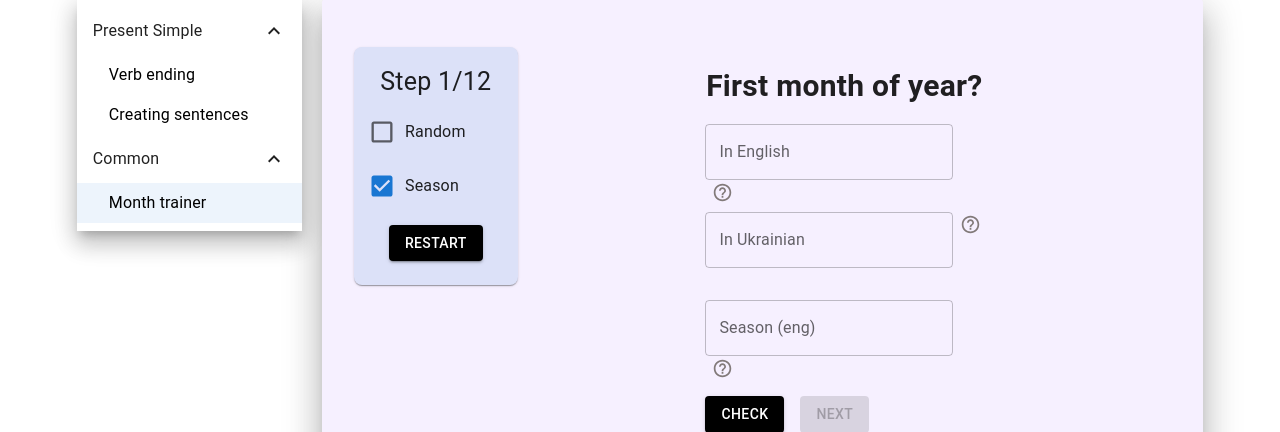
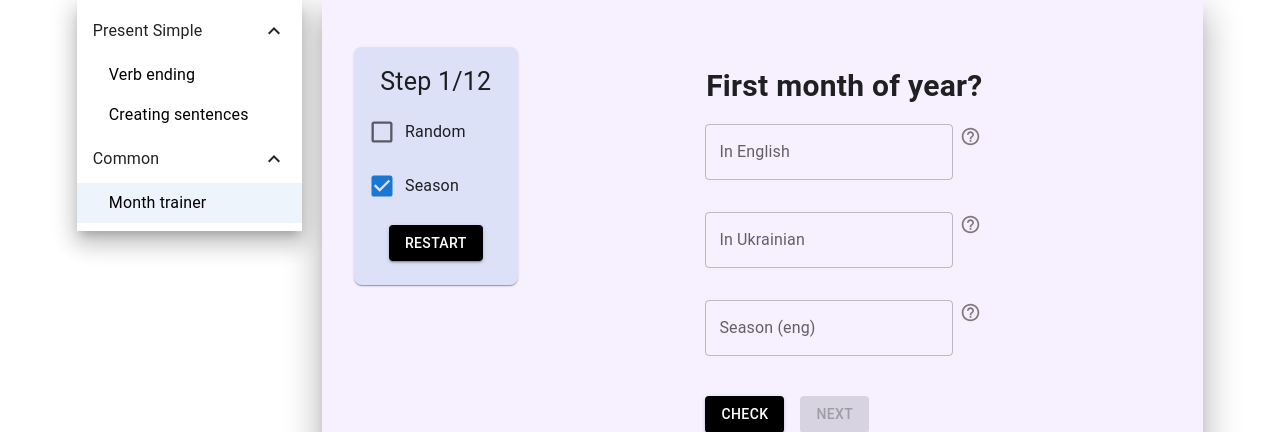
Before and after one commit to EvanMendax/git-gud-english, a React (Create React App) app: page /monthTrainer in a window 1280 px wide. Shown: the part 85-517 px from the top of the page. Built offline with nearby package versions, Linux system fonts and the light colour scheme.

Commit message:
update mouth trainer
now you can see right answer when you click 'help' button

```diff
--- a/src/Common/HelpButton.tsx
+++ b/src/Common/HelpButton.tsx
@@ -6,18 +6,15 @@ import {Tooltip} from "@mui/material";
 import {fieldNames} from "../Exercises/MonthTrainer/MouthExercise";
 
 interface props {
-    showRightAnswer: (fieldName: fieldNames, rightAnswer: string) => void
-    fieldName: fieldNames
-    rightAnswer: string
+    showRightAnswer: () => void
 }
-export const HelpButton:React.FC<props> = ({showRightAnswer, fieldName, rightAnswer}) => {
 
-    const handleClick = () => showRightAnswer(fieldName, rightAnswer)
+export const HelpButton: React.FC<props> = ({showRightAnswer}) => {
 
     return (
         <Box sx={{ml: 0.5}}>
             <Tooltip title="Find out the rigth ansver" placement={'top'}>
-                <IconButton sx={{p: 0.3}} onClick={handleClick}>
+                <IconButton sx={{p: 0.3}} onClick={() => showRightAnswer()}>
                     <HelpOutlineIcon sx={{color: '#827a7a', fontSize: 21, '&:hover': {color: '#1e69a1'}}}/>
                 </IconButton>
             </Tooltip>
--- a/src/Exercises/MonthTrainer/MouthExercise.tsx
+++ b/src/Exercises/MonthTrainer/MouthExercise.tsx
@@ -33,15 +33,25 @@ const MouthExercise: React.FC<props> = ({exercise, step, setCurrentStep, isSeaso
         formState: {errors}
     } = useForm<formAnswer>();
     const [isCompleted, setIsCompleted] = useState(false)
+    const [completedQuestion, setCompletedQuestion] = useState(
+        [false, false, false]
+    )
 
 
-    const showRightAnswer = (fieldName: fieldNames, rightAnswer: string) => {
+    const showRightAnswer = (fieldName: fieldNames, rightAnswer: string, fieldIndex: number) => {
         setValue(fieldName, rightAnswer)
-        setIsCompleted(true)
+        debugger
+        setCompletedQuestion(prevState => {
+            return prevState.map((value, index) => {
+                if (index === fieldIndex) return true
+                return value
+            });
+        })
     }
     const nextStep = () => {
         setCurrentStep(step + 1)
         setIsCompleted(false)
+        setCompletedQuestion([false, false, false])
         setValue('engAnswer', '')
         setValue('uaAnswer', '')
         setValue('seasonAnswer', '')
@@ -65,40 +75,47 @@ const MouthExercise: React.FC<props> = ({exercise, step, setCurrentStep, isSeaso
             });
         } else answers.push(1)
         if (answers.length === 3 || (2 && !isSeason)) {
+            setCompletedQuestion([true, true, true])
             setIsCompleted(true)
         }
     })
 
+    console.log(completedQuestion)
     return (
         <Box sx={{display: 'flex', alignItems: 'center', flexDirection: 'column', p: 4}}>
             <Typography sx={{fontSize: 30, fontWeight: 600, pb: 1}}>
                 {exercise.question}
             </Typography>
             <form onSubmit={onSubmit}>
-                <Box sx={{m: 1, height: 80}}>
-                    <TextField autoComplete={'off'} focused={isCompleted}
+                <Box sx={{m: 1, height: 80, display: 'flex'}}>
+                    <TextField autoComplete={'off'} focused={completedQuestion[0]}
                                color='success' {...register("engAnswer", registerOptions)}
                                label='In English' variant='outlined' error={!!errors.engAnswer}
                                helperText={errors.engAnswer?.message || ''}/>
-                    <HelpButton showRightAnswer={showRightAnswer} rightAnswer={exercise.engAnswer[0]}
-                                fieldName={'engAnswer'}/>
+                    <HelpButton showRightAnswer={
+                        () => showRightAnswer('engAnswer', exercise.engAnswer[0], 0)
+                    }/>
                 </Box>
                 <Box sx={{m: 1, height: 80, display: 'flex'}}>
-                    <TextField focused={isCompleted} color='success' {...register("uaAnswer", registerOptions)}
+                    <TextField focused={completedQuestion[1]} color='success'
+                               {...register("uaAnswer", registerOptions)}
                                label='In Ukrainian' variant='outlined' error={!!errors.uaAnswer}
                                helperText={errors.uaAnswer?.message || ''}
                     />
-                    <HelpButton showRightAnswer={showRightAnswer} rightAnswer={exercise.uaAnswer[0]}
-                                fieldName={'uaAnswer'}/>
+                    <HelpButton showRightAnswer={
+                        () => showRightAnswer('uaAnswer', exercise.uaAnswer[0], 1)
+                    }/>
                 </Box>
                 {
                     isSeason
-                        ? <Box sx={{m: 1, height: 80}}>
-                            <TextField focused={isCompleted} color='success' {...register("seasonAnswer", registerOptions)}
+                        ? <Box sx={{m: 1, height: 80, display: 'flex'}}>
+                            <TextField focused={completedQuestion[2]}
+                                       color='success' {...register("seasonAnswer", registerOptions)}
                                        label='Season (eng)' variant='outlined' error={!!errors.seasonAnswer}
                                        helperText={errors.seasonAnswer?.message || ''}/>
-                            <HelpButton showRightAnswer={showRightAnswer} rightAnswer={exercise.engSeason[0]}
-                                        fieldName={'seasonAnswer'}/>
+                            <HelpButton showRightAnswer={() => showRightAnswer(
+                                'seasonAnswer', exercise.engSeason[0], 2
+                            )}/>
                         </Box>
                         : null
                 }
```
